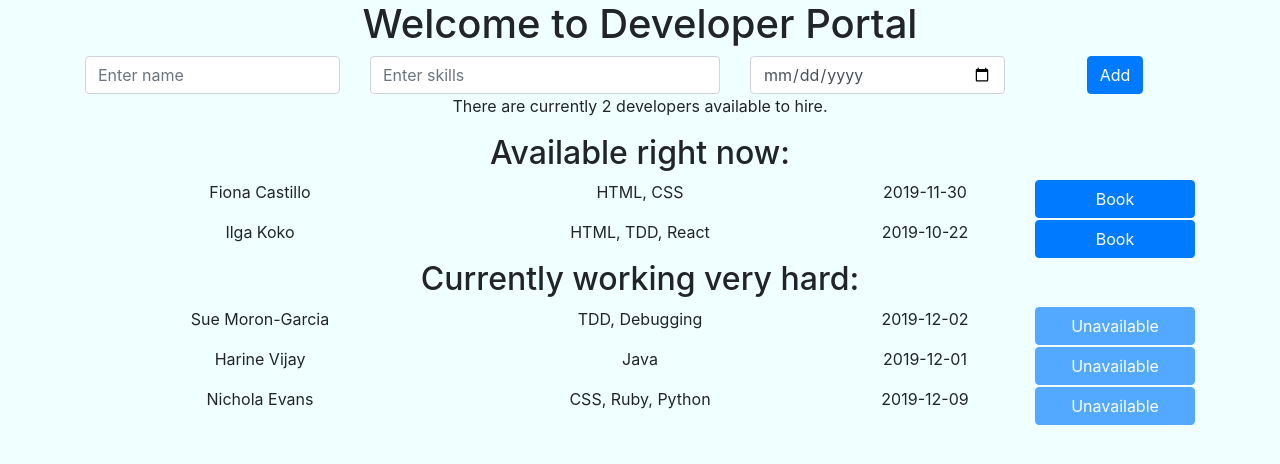
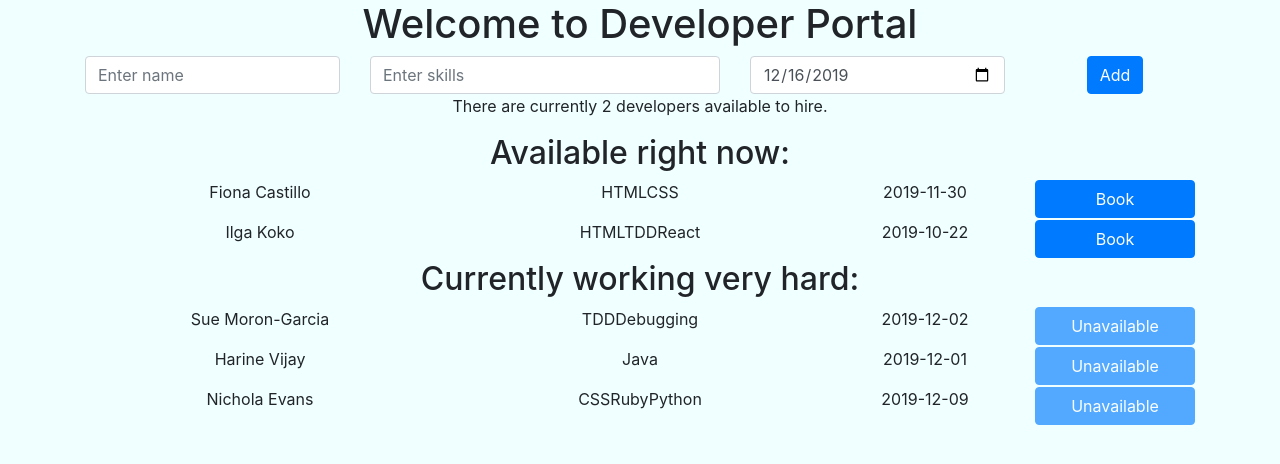
Before and after one commit to harinev/developer-booking-app, a React (Create React App) app: page / in a window 1280 px wide. Shown: the top 464 px of the page. Built offline with nearby package versions, Linux system fonts and the light colour scheme.

Commit message:
Beginning to create a new developer

```diff
--- a/src/AddDeveloper.js
+++ b/src/AddDeveloper.js
@@ -3,16 +3,36 @@ import React from "react";
 class AddDeveloper extends React.Component {
   state = {
     developerName: "",
-    skills: [],
-    dateJoined: "2019-12-09"
+    skills: "",
+    dateJoined: "2019-12-16"
   };
 
   updateDeveloperName = event => {
-    console.log(event.target.value);
     this.setState({
       developerName: event.target.value
     });
   };
+
+  updateDeveloperSkills = event => {
+    // const skillsArray = event.target.value.split(",");
+    // const filteredSkills = skillsArray.filter(skill => {
+    //   return skill.length > 0;
+    // });
+
+    this.setState({
+      skills: event.target.value
+    });
+  };
+
+  updateDate = event => {
+    this.setState({
+      dateJoined: event.target.value
+    });
+  };
+
+  addDeveloper = () => {
+    this.props.addNewDeveloperFunc(this.state.developerName, this.state.skills, this.state.dateJoined);
+  }
 
   render() {
     return (
@@ -29,15 +49,24 @@ class AddDeveloper extends React.Component {
         <div className="col-4">
           <input
             type="text"
+            onChange={this.updateDeveloperSkills}
+            value={this.state.skills}
             className="form-control"
             placeholder="Enter skills"
           />
         </div>
         <div className="col-3">
-          <input type="date" className="form-control" />
+          <input
+            type="date"
+            className="form-control"
+            value={this.state.dateJoined}
+            onChange={this.updateDate}
+          />
         </div>
         <div className="col-2">
-          <button className="btn btn-primary">Add</button>
+          <button className="btn btn-primary" onClick={this.addDeveloper}>
+            Add
+          </button>
         </div>
       </div>
     );
--- a/src/App.js
+++ b/src/App.js
@@ -48,6 +48,31 @@ class App extends React.Component {
       }
     ]
   };
+
+  addNewDeveloper = (name, skills, dateJoined) => {
+    console.log(name, skills, dateJoined);
+
+    // Create a new developer object
+    const newDev = {
+      name: name,
+      skills: skills,
+      available: true,
+      dateJoined: dateJoined,
+      id: 6
+    };
+
+    // Copy the array of developers from state using slice
+    const copy = this.state.developers.slice();
+
+    // Push that object into the array of developers
+    copy.push(newDev);
+
+    // Make sure state is updated
+    this.setState({
+      developers: copy
+    });
+  };
+
   render() {
     const availableDevelopers = this.state.developers.filter(developer => {
       return developer.available === true;
@@ -61,7 +86,7 @@ class App extends React.Component {
       <div className="App">
         <div className="container">
           <Header />
-          <AddDeveloper />
+          <AddDeveloper addNewDeveloperFunc={this.addNewDeveloper} />
           <DeveloperCount count={availableDevelopers.length} />
           <h2>Available right now:</h2>
           {availableDevelopers.map(developer => {
--- a/src/Developer.js
+++ b/src/Developer.js
@@ -1,4 +1,4 @@
-import React from "react"
+import React from "react";
 
 import "./Developer.css";
 
@@ -10,19 +10,22 @@ class Developer extends React.Component {
           <p>{this.props.name}</p>
         </div>
         <div className="col-12 col-sm-4">
-          <p>{this.props.skills.join(", ")}</p>
+          <p>{this.props.skills}</p>
         </div>
         <div className="col-12 col-sm-2">
           <p>{this.props.dateJoined}</p>
         </div>
         <div className="col-12 col-sm-2">
-          {this.props.available === true ?
-            <button className="btn btn-primary book-button">Book</button> :
-            <button disabled className="btn btn-primary book-button">Unavailable</button>
-          }
+          {this.props.available === true ? (
+            <button className="btn btn-primary book-button">Book</button>
+          ) : (
+            <button disabled className="btn btn-primary book-button">
+              Unavailable
+            </button>
+          )}
         </div>
       </div>
-    )
+    );
   }
 }
 
```
